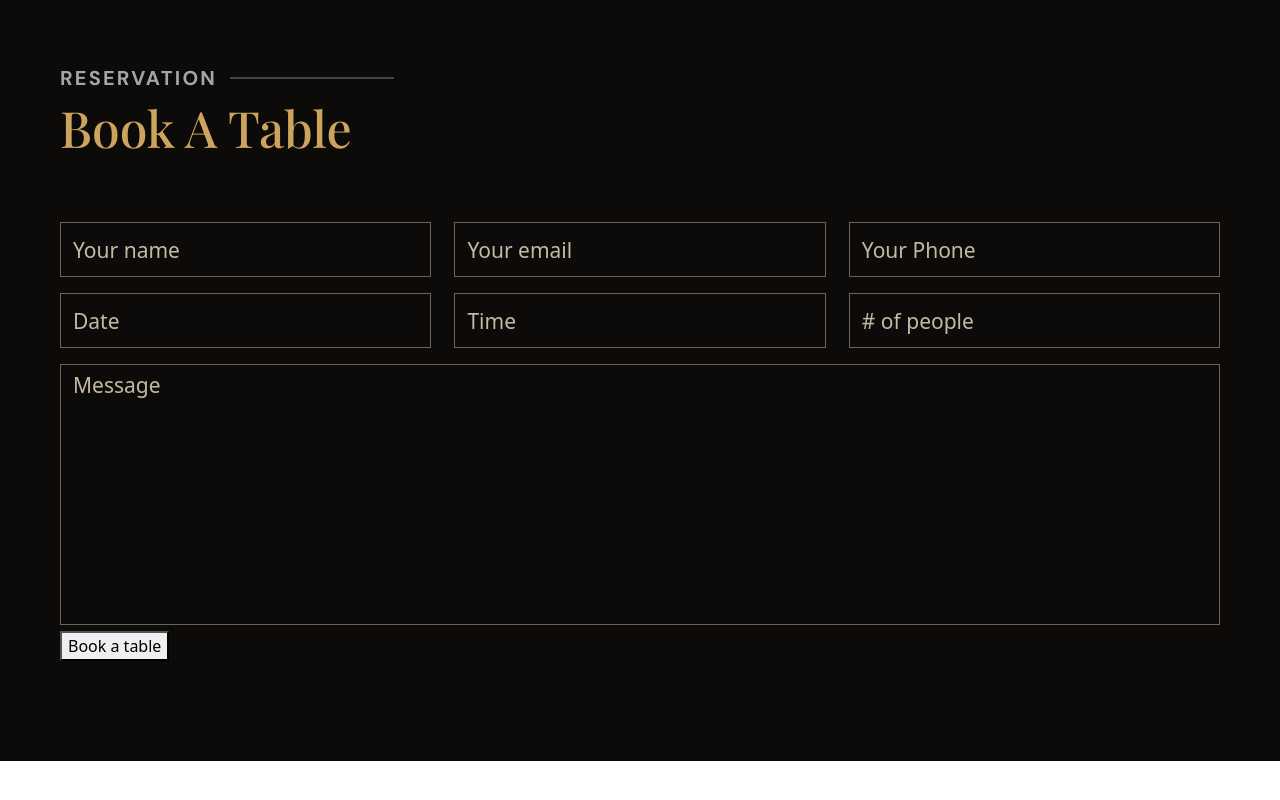
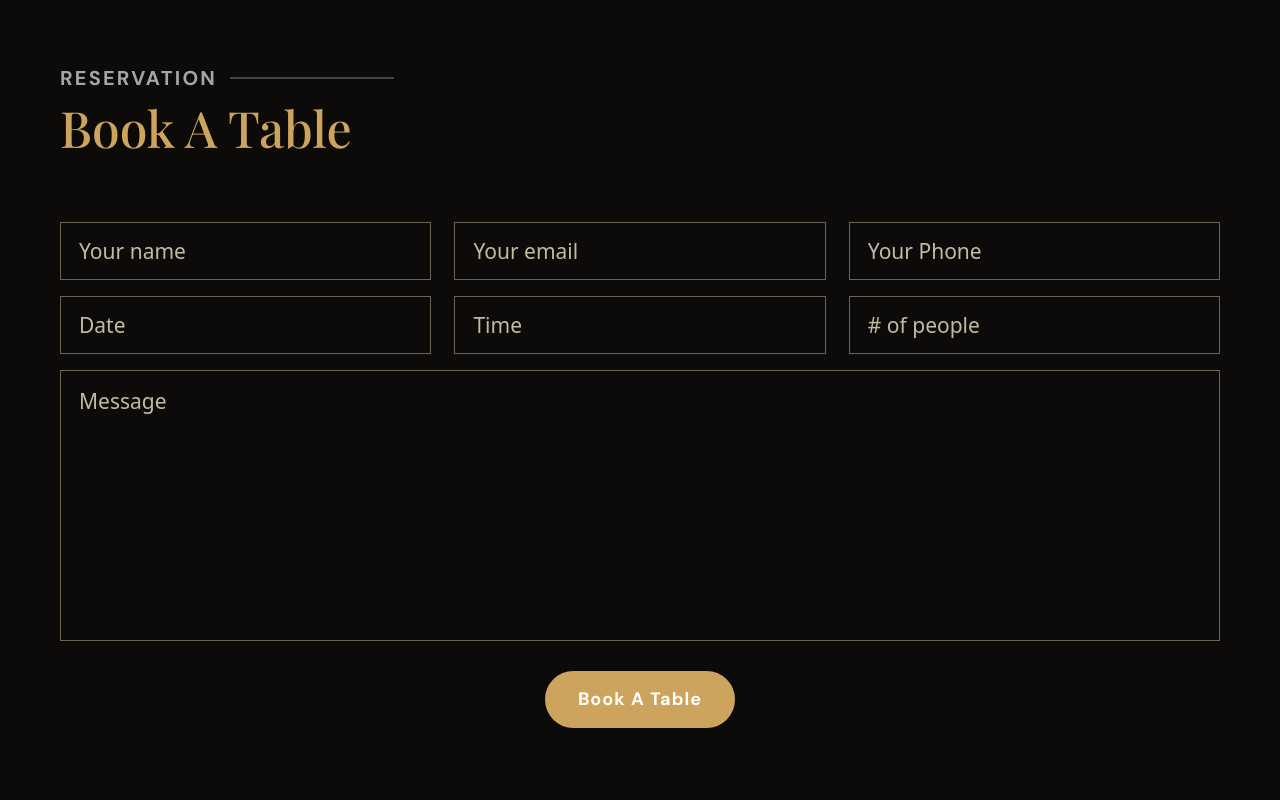
Before and after one commit to chazrsmit/CBIENBON, a website: page index.html in a window 1280 px wide. Shown: the part 6054-6854 px from the top of the page. Before the commit the page ends 6815 px from the top, so only its background shows below. Drawn offline with nearby package versions, Linux system fonts and the light colour scheme; a web font is replaced by a local one.

Commit message:
section 5 done

```diff
--- a/index.html
+++ b/index.html
@@ -382,7 +382,9 @@
             </div>
         </div>
         <textarea name="" id="" cols="30" rows="8" placeholder="Message"></textarea><br>
-        <button type="submit">Book a table</button>
+        <div class="d-flex justify-content-center">
+            <button class="btn2 mt-4" type="submit">Book a table</button>
+        </div>
     </form>
 </section>
 
--- a/src/sass/partials/_bases.sass
+++ b/src/sass/partials/_bases.sass
@@ -56,6 +56,11 @@ nav
 .btn1
     @include btn1
 
+.btn2
+    @include btn1
+    background-color: $yellowish
+    text-transform: capitalize
+
 // Autres
 
 html
--- a/src/sass/partials/_content.sass
+++ b/src/sass/partials/_content.sass
@@ -207,13 +207,13 @@ form
         background-color: $bg-1
         border: $border-form solid 1.5px
         resize: none
-        padding-left: 12px
-        padding-top: 5px
+        padding-left: 18px
+        padding-top: 15px
     input
         background-color: $bg-1
         border: $border-form solid 1.5px
-        height: 55px
-        padding-left: 12px
+        height: 58px
+        padding-left: 18px
 .div-input
     width: 32%
 
```
Also changed, not shown: public/styles/style.css, 1 other file.
